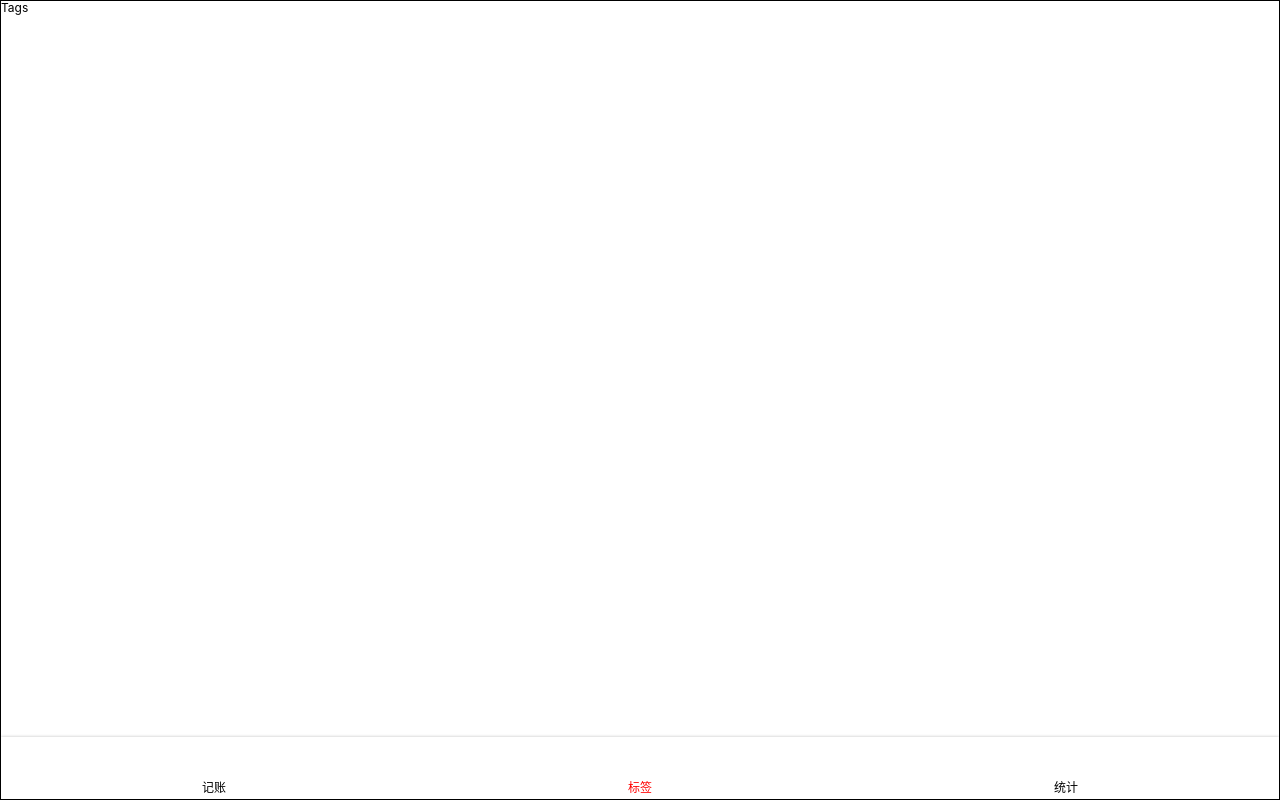
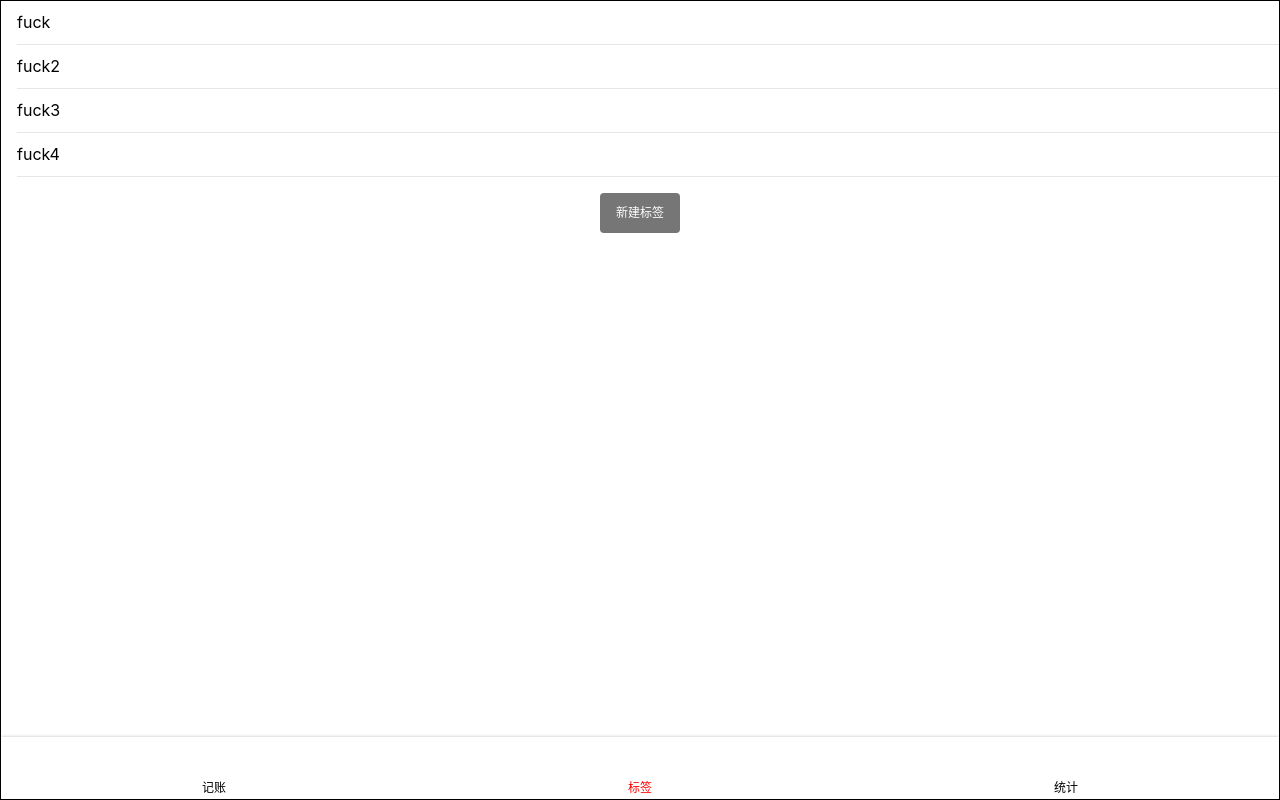
Before and after one commit to Hanqing1996/zhq-react-record, a React app: page /tags in a window 1280 px wide. Built offline with nearby package versions, Linux system fonts and the light colour scheme.

Commit message:
完成 Tags 页基本布局及样式

```diff
--- /dev/null
+++ b/src/components/Button.tsx
@@ -0,0 +1,25 @@
+import styled from "styled-components";
+import React, {ReactNode} from "react";
+
+const ButtonWrapper=styled.button`
+    background: #767676;
+    color: white;
+    border-radius: 4px;
+    border: none;
+    height: 40px;
+    padding: 0 16px;
+`
+
+interface ButtonProps {
+    children:ReactNode
+}
+
+const Button = (props:ButtonProps) => {
+    return (
+        <ButtonWrapper>
+            {props.children}
+        </ButtonWrapper>
+    )
+}
+
+export default Button
--- a/src/components/Nav.tsx
+++ b/src/components/Nav.tsx
@@ -40,7 +40,7 @@ const Nav = () => {
             </NavItem>
             <NavItem>
                 <NavLink to="/tags" activeClassName="selected">
-                    <Icon name="labels"/>
+                    <Icon name="tags"/>
                     <div>
                         标签
                     </div>
--- a/src/views/Tags.tsx
+++ b/src/views/Tags.tsx
@@ -1,12 +1,65 @@
 import styled from "styled-components";
 import React from "react";
 import Layout from "components/Layout";
+import {Link} from "react-router-dom";
+import Icon from "../components/Icon";
+import Button from "components/Button";
+
+
+const TagWrapper=styled.div`
+    background: white;
+    font-size: 16px;
+    padding-left: 16px;
+    > .tag {
+        min-height: 44px;
+        display: flex;
+        align-items: center;
+        justify-content: space-between;
+        border-bottom: 1px solid #e6e6e6;
+        > svg {
+            width: 18px;
+            height: 18px;
+            color: #666;
+            margin-right: 16px;
+        }
+    }
+`
+
+const CreateTagWrapper=styled.div`
+    text-align: center;
+    padding: 16px;
+    margin-top: 44-16px;
+`
 
 
 const Tags = () => {
+
+    const tags = [
+        {id: 1, name: 'fuck'},
+        {id: 2, name: 'fuck2'},
+        {id: 3, name: 'fuck3'},
+        {id: 4, name: 'fuck4'},
+    ]
+
     return (
         <Layout>
-            Tags
+            <TagWrapper>
+                {tags.map(tag => <Link
+                    className='tag'
+                    to={`/labels/edit/${tag.id}`}
+                    key={tag.id}>
+                    <span>{tag.name}</span>
+                    <Icon name="right"/>
+                </Link>)}
+
+            </TagWrapper>
+            <CreateTagWrapper>
+                <Button>
+                    新建标签
+                </Button>
+            </CreateTagWrapper>
+
+
         </Layout>
 
     )
```
Also changed, not shown: src/icons/tags.svg.
